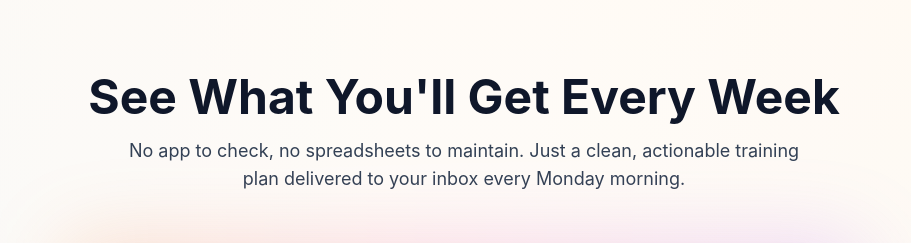
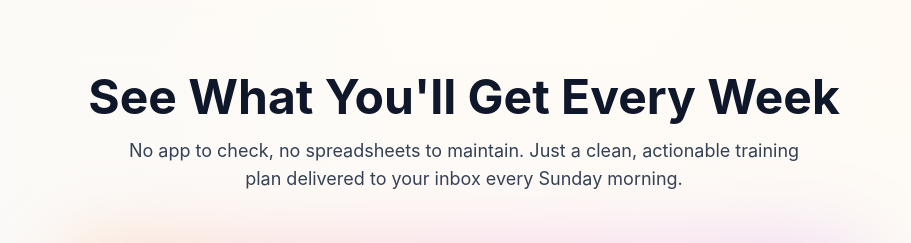
Before and after one commit to sharadmangalick/fitness-weekly-email, a Next.js app: page / in a window 1280 px wide. Shown: the part 4300-4543 px from the top of the page, without its empty margins (176-1087 px from the left). Built offline with nearby package versions, Linux system fonts and the light colour scheme; no server answers.

Commit message:
Fix email delivery day from Monday to Sunday
Landing page incorrectly stated emails are delivered "every Monday
morning" when they're actually sent every Sunday morning. Updated
copy to reflect actual delivery schedule.

Co-Authored-By: Claude Sonnet 4.5 <noreply@anthropic.com>

```diff
--- a/app/page.tsx
+++ b/app/page.tsx
@@ -631,7 +631,7 @@ export default function HomePage() {
               See What You'll Get Every Week
             </h2>
             <p className="text-slate-700 text-lg max-w-2xl mx-auto">
-              No app to check, no spreadsheets to maintain. Just a clean, actionable training plan delivered to your inbox every Monday morning.
+              No app to check, no spreadsheets to maintain. Just a clean, actionable training plan delivered to your inbox every Sunday morning.
             </p>
           </div>
 
```
